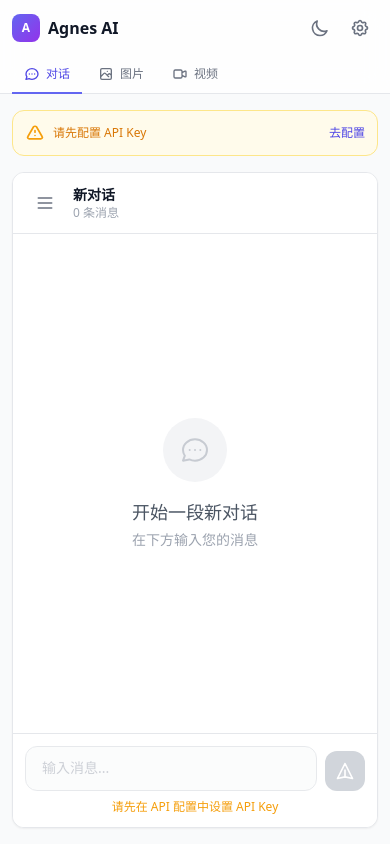
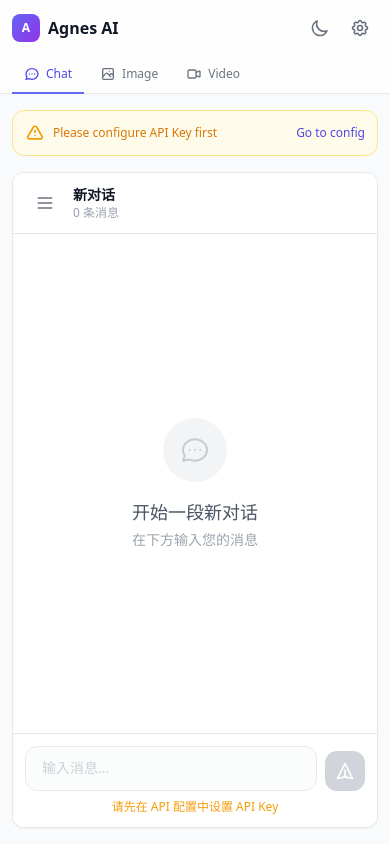
Before and after one commit to blkluv/Agnes-ai, a Vue app: page / in a window 390 px wide. Built offline with nearby package versions, Linux system fonts and the light colour scheme.

Commit message:
Translate UI text from Chinese to English

```diff
--- a/src/App.vue
+++ b/src/App.vue
@@ -17,7 +17,7 @@
             <button
               @click="toggleTheme"
               class="p-2 rounded-lg text-gray-500 hover:text-gray-700 dark:text-gray-400 dark:hover:text-gray-200 hover:bg-gray-100 dark:hover:bg-gray-800 transition-colors"
-              :title="isDark ? '切换到亮色模式' : '切换到暗色模式'"
+              :title="isDark ? 'Switch to Light Mode' : 'Switch to Dark Mode'"
             >
               <!-- Sun icon -->
               <svg v-if="isDark" class="w-5 h-5" fill="none" stroke="currentColor" viewBox="0 0 24 24">
@@ -33,7 +33,7 @@
             <button
               @click="showConfig = !showConfig"
               class="p-2 rounded-lg text-gray-500 hover:text-gray-700 dark:text-gray-400 dark:hover:text-gray-200 hover:bg-gray-100 dark:hover:bg-gray-800 transition-colors"
-              title="API 配置"
+              title="API Config"
             >
               <svg class="w-5 h-5" fill="none" stroke="currentColor" viewBox="0 0 24 24">
                 <path stroke-linecap="round" stroke-linejoin="round" stroke-width="2" d="M10.325 4.317c.426-1.756 2.924-1.756 3.35 0a1.724 1.724 0 002.573 1.066c1.543-.94 3.31.826 2.37 2.37a1.724 1.724 0 001.066 2.573c1.756.426 1.756 2.924 0 3.35a1.724 1.724 0 00-1.066 2.573c.94 1.543-.826 3.31-2.37 2.37a1.724 1.724 0 00-2.573 1.066c-.426 1.756-2.924 1.756-3.35 0a1.724 1.724 0 00-2.573-1.066c-1.543.94-3.31-.826-2.37-2.37a1.724 1.724 0 00-1.066-2.573c-1.756-.426-1.756-2.924 0-3.35a1.724 1.724 0 001.066-2.573c-.94-1.543.826-3.31 2.37-2.37.996.608 2.296.07 2.572-1.065z" />
@@ -75,7 +75,7 @@
           <svg class="w-5 h-5 text-green-500" fill="none" stroke="currentColor" viewBox="0 0 24 24">
             <path stroke-linecap="round" stroke-linejoin="round" stroke-width="2" d="M5 13l4 4L19 7" />
           </svg>
-          <p class="text-sm text-green-600 dark:text-green-400">配置已保存成功！</p>
+          <p class="text-sm text-green-600 dark:text-green-400">Configuration saved successfully!</p>
         </div>
       </Transition>
 
@@ -86,13 +86,13 @@
             <svg class="w-5 h-5 text-amber-500" fill="none" stroke="currentColor" viewBox="0 0 24 24">
               <path stroke-linecap="round" stroke-linejoin="round" stroke-width="2" d="M12 9v2m0 4h.01m-6.938 4h13.856c1.54 0 2.502-1.667 1.732-2.5L13.732 4.5c-.77-.833-2.694-.833-3.464 0L3.34 16.5c-.77.833.192 2.5 1.732 2.5z" />
             </svg>
-            <p class="text-xs sm:text-sm text-amber-600 dark:text-amber-400">请先配置 API Key</p>
+            <p class="text-xs sm:text-sm text-amber-600 dark:text-amber-400">Please configure API Key first</p>
           </div>
           <button
             @click="showConfig = true"
             class="text-xs sm:text-sm text-indigo-600 dark:text-indigo-400 hover:text-indigo-700 dark:hover:text-indigo-300 font-medium"
           >
-            去配置
+            Go to config
           </button>
         </div>
       </div>
@@ -149,9 +149,9 @@
 }
 
 const tabs = [
-  { id: 'chat', label: '对话', icon: markRaw(ChatIcon) },
-  { id: 'image', label: '图片', icon: markRaw(ImageIcon) },
-  { id: 'video', label: '视频', icon: markRaw(VideoIcon) },
+  { id: 'chat', label: 'Chat', icon: markRaw(ChatIcon) },
+  { id: 'image', label: 'Image', icon: markRaw(ImageIcon) },
+  { id: 'video', label: 'Video', icon: markRaw(VideoIcon) },
 ]
 </script>
 
```
